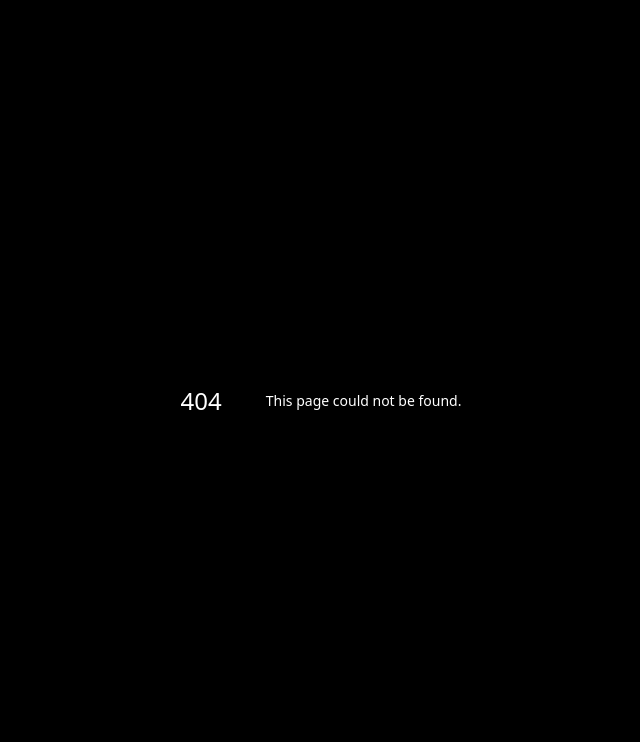
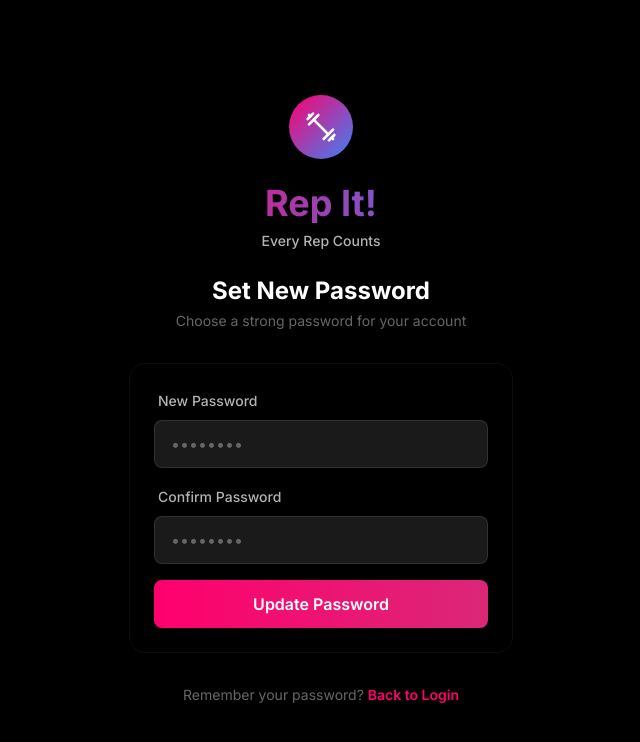
Before and after one commit to edan-p3/workout-app, a Next.js app: page /reset-password in a window 1280 px wide. Before the commit this address had no page. Shown: the top 742 px of the page, without its empty margins (319-959 px from the left). Built offline with nearby package versions, Linux system fonts and the light colour scheme; no server answers.

Commit message:
feat: Add password reset page for completing password recovery

```diff
--- /dev/null
+++ b/app/(auth)/reset-password/page.tsx
@@ -0,0 +1,137 @@
+"use client"
+
+import { useState, useEffect } from "react"
+import { useRouter } from "next/navigation"
+import { Button } from "@/components/ui/Button"
+import { Input } from "@/components/ui/Input"
+import { Card } from "@/components/ui/Card"
+import { Dumbbell } from "lucide-react"
+import { supabase } from "@/lib/supabase/client"
+
+export default function ResetPasswordPage() {
+  const router = useRouter()
+  const [password, setPassword] = useState("")
+  const [confirmPassword, setConfirmPassword] = useState("")
+  const [loading, setLoading] = useState(false)
+  const [error, setError] = useState("")
+  const [success, setSuccess] = useState(false)
+
+  const handleResetPassword = async (e: React.FormEvent) => {
+    e.preventDefault()
+    setLoading(true)
+    setError("")
+
+    if (password !== confirmPassword) {
+      setError("Passwords do not match")
+      setLoading(false)
+      return
+    }
+
+    if (password.length < 6) {
+      setError("Password must be at least 6 characters")
+      setLoading(false)
+      return
+    }
+
+    try {
+      const { error: updateError } = await supabase.auth.updateUser({
+        password: password
+      })
+
+      if (updateError) throw updateError
+
+      setSuccess(true)
+
+      // Redirect to login after 2 seconds
+      setTimeout(() => {
+        router.push('/login')
+      }, 2000)
+    } catch (err: any) {
+      setError(err.message || "Failed to reset password")
+    } finally {
+      setLoading(false)
+    }
+  }
+
+  return (
+    <div className="min-h-screen flex flex-col items-center justify-center p-6 bg-bg-primary">
+      <div className="w-full max-w-sm space-y-8 animate-in fade-in duration-500">
+
+        <div className="text-center space-y-2">
+            <div className="inline-flex items-center justify-center w-16 h-16 rounded-full bg-gradient-to-br from-primary to-blue-500 shadow-lg shadow-primary/30 mb-4">
+                <Dumbbell className="w-8 h-8 text-white" />
+            </div>
+            <h1 className="text-4xl font-heading font-bold bg-gradient-to-r from-primary to-blue-500 bg-clip-text text-transparent">
+                Rep It!
+            </h1>
+            <p className="text-text-secondary text-sm font-medium">Every Rep Counts</p>
+            <div className="pt-4">
+                <h2 className="text-2xl font-bold text-white">Set New Password</h2>
+                <p className="text-text-muted text-sm mt-1">Choose a strong password for your account</p>
+            </div>
+        </div>
+
+        {success ? (
+          <Card className="p-6 border-white/5 bg-bg-card/50 backdrop-blur text-center space-y-4">
+            <div className="w-16 h-16 rounded-full bg-success/20 flex items-center justify-center mx-auto">
+              <svg className="w-8 h-8 text-success" fill="none" viewBox="0 0 24 24" stroke="currentColor">
+                <path strokeLinecap="round" strokeLinejoin="round" strokeWidth={2} d="M5 13l4 4L19 7" />
+              </svg>
+            </div>
+            <div>
+              <h3 className="text-lg font-bold text-white mb-2">Password Updated!</h3>
+              <p className="text-text-muted text-sm">
+                Your password has been successfully reset. Redirecting to login...
+              </p>
+            </div>
+          </Card>
+        ) : (
+          <form onSubmit={handleResetPassword}>
+            <Card className="space-y-4 p-6 border-white/5 bg-bg-card/50 backdrop-blur">
+                {error && (
+                  <div className="p-3 rounded-lg bg-error/10 border border-error/20 text-error text-sm">
+                    {error}
+                  </div>
+                )}
+
+                <div className="space-y-2">
+                    <label className="text-sm font-medium text-text-secondary ml-1">New Password</label>
+                    <Input
+                      type="password"
+                      placeholder="••••••••"
+                      value={password}
+                      onChange={(e) => setPassword(e.target.value)}
+                      required
+                      minLength={6}
+                    />
+                </div>
+
+                <div className="space-y-2">
+                    <label className="text-sm font-medium text-text-secondary ml-1">Confirm Password</label>
+                    <Input
+                      type="password"
+                      placeholder="••••••••"
+                      value={confirmPassword}
+                      onChange={(e) => setConfirmPassword(e.target.value)}
+                      required
+                      minLength={6}
+                    />
+                </div>
+
+                <Button type="submit" className="w-full mt-2" disabled={loading}>
+                  {loading ? "Updating..." : "Update Password"}
+                </Button>
+            </Card>
+          </form>
+        )}
+
+        <p className="text-center text-sm text-text-muted">
+            Remember your password?{" "}
+            <a href="/login" className="text-primary hover:text-primary-hover font-semibold transition-colors">
+                Back to Login
+            </a>
+        </p>
+      </div>
+    </div>
+  )
+}
```
